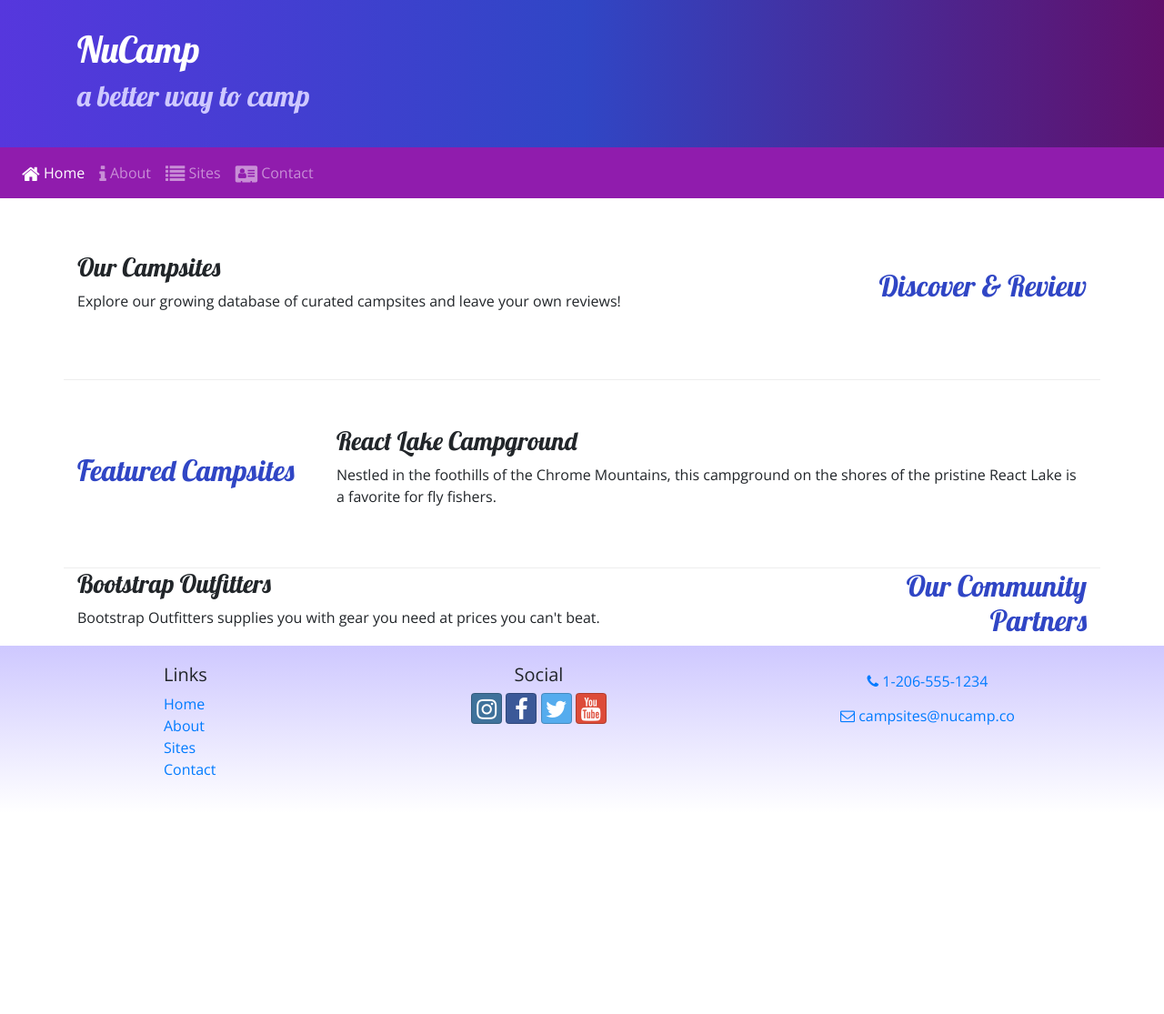
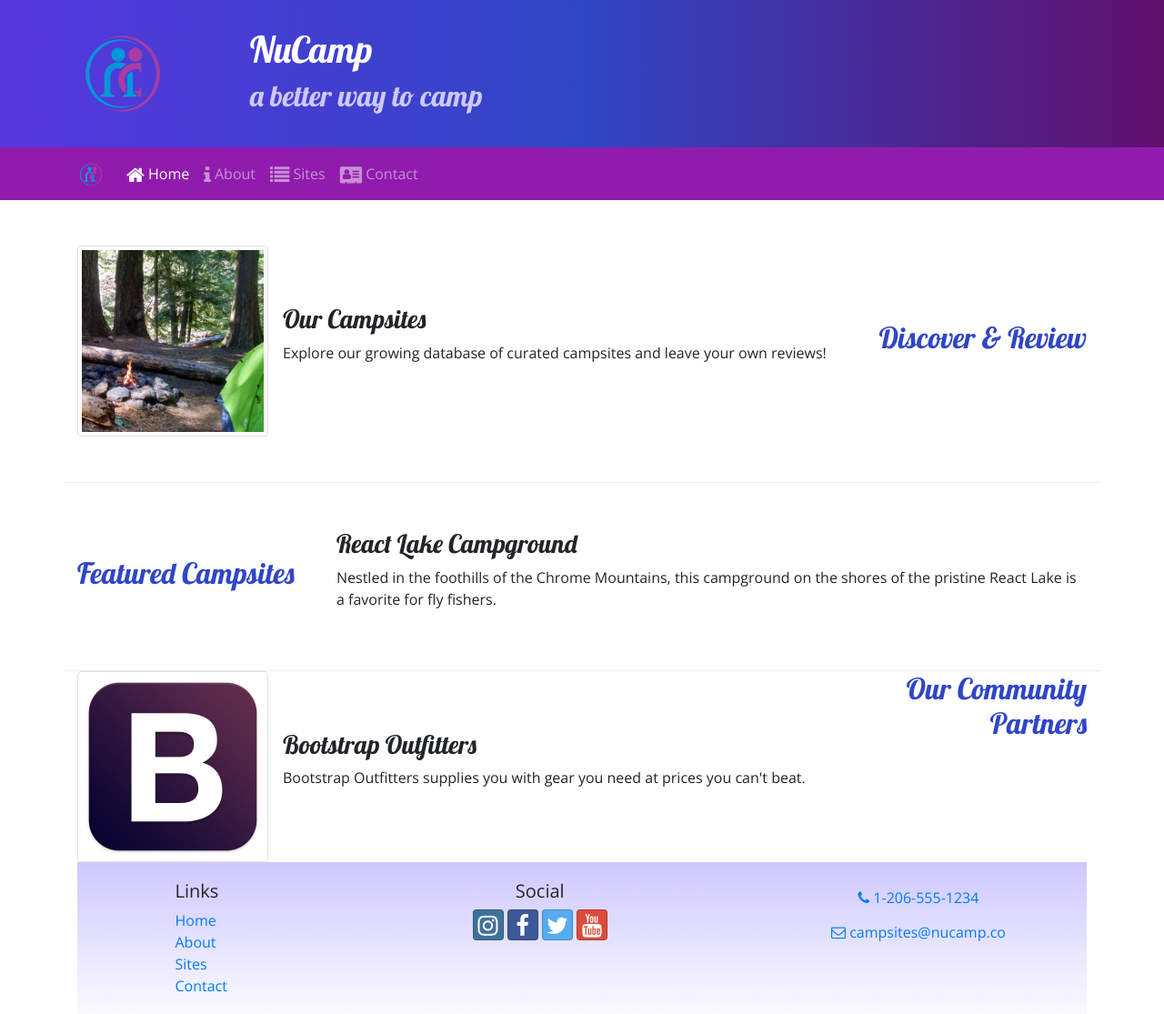
Before and after one commit to Kuntal-Kapadia/Nucamp, a website: page index.html in a window 1280 px wide. Shown: the whole page at 91% size. Before the commit the page ends 894 px from the top, so only its background shows below. Drawn offline with nearby package versions, Linux system fonts and the light colour scheme.

Commit message:
Images and Media

```diff
--- a/index.html
+++ b/index.html
@@ -22,7 +22,10 @@
     <header class="jumbotron jumbotron-fluid">
         <div class="container">
             <div class="row">
-                <div class="col">
+                <div class = "col-4 col-sm-3 col-md-2 align-self-center">
+                        <img src = "img/logo.png" class = "img-fluid" />
+                </div>
+                <div class = "col">
                     <h1>NuCamp</h1>
                     <h2>a better way to camp</h2>
                 </div>
@@ -31,7 +34,9 @@
     </header>
 
     <nav class = "navbar navbar-expand-sm navbar-dark sticky-top">
-        <button class="navbar-toggler ml-auto" type = "button" data-toggle = "collapse"
+        <div class="container">
+            <a class="navbar-brand" href="#"><img src="img/logo.png" height="30" width="30" /></a>
+            <button class="navbar-toggler" type = "button" data-toggle = "collapse"
                 data-target = "#nucampNavbar">
                 <span class= "navbar-toggler-icon"></span>
             </button>
@@ -43,6 +48,7 @@
                     <li class="nav-item"><a class="nav-link" href="./contactus.html"><i class="fa fa-address-card fa-lg"></i> Contact</a></li>
                 </ul>
             </div>
+        </div>
     </nav>
 
     <div class = "container">
@@ -51,8 +57,13 @@
                 <h2 class ="text-sm-right">Discover & Review</h2>
             </div>
             <div class = "col">
+                <div class="media">
+                    <img class="d-flex mr-3 img-thumbnail" src="img/breadcrumb-trail-thumb.jpg" alt="Breadcrumb Trail" />
+                    <div class="media-body align-self-center">
                         <h3>Our Campsites</h3>
                         <p class = "d-none d-sm-block">Explore our growing database of curated campsites and leave your own reviews!</p>
+                    </div>
+                </div>
             </div>
         </div>
         <div class = "row row-content align-items-center">
@@ -69,11 +80,14 @@
                 <h2 class ="text-sm-right">Our Community Partners</h2>
             </div>
             <div class = "col">
+                <div class="media">
+                    <img class="d-flex mr-3 img-thumbnail " src="img/bootstrap-thumb.png" alt="Bootstrap Outfitters">
+                    <div class="media-body align-self-center">
                         <h3>Bootstrap Outfitters</h3>
                         <p class = "d-none d-sm-block"class = "d-none d-sm-block">Bootstrap Outfitters supplies you with gear you need at prices you can't beat.</p>
                     </div>
                 </div>
-
+            </div>
     </div>
 
     <footer class = "site-footer">
```
Also changed, not shown: aboutus.html (+9 -5 lines), contactus.html (+5 -1 lines), img/bootstrap-thumb.png (added), img/breadcrumb-trail-thumb.jpg (added), img/breadcrumb-trail.jpg (added), img/chrome-river-thumb.jpg (added), img/chrome-river.jpg (added), img/logo.png (added), img/react-lake-thumb.jpg (added), img/react-lake.jpg (added). Lines whose indentation alone changed are shown as unchanged.
